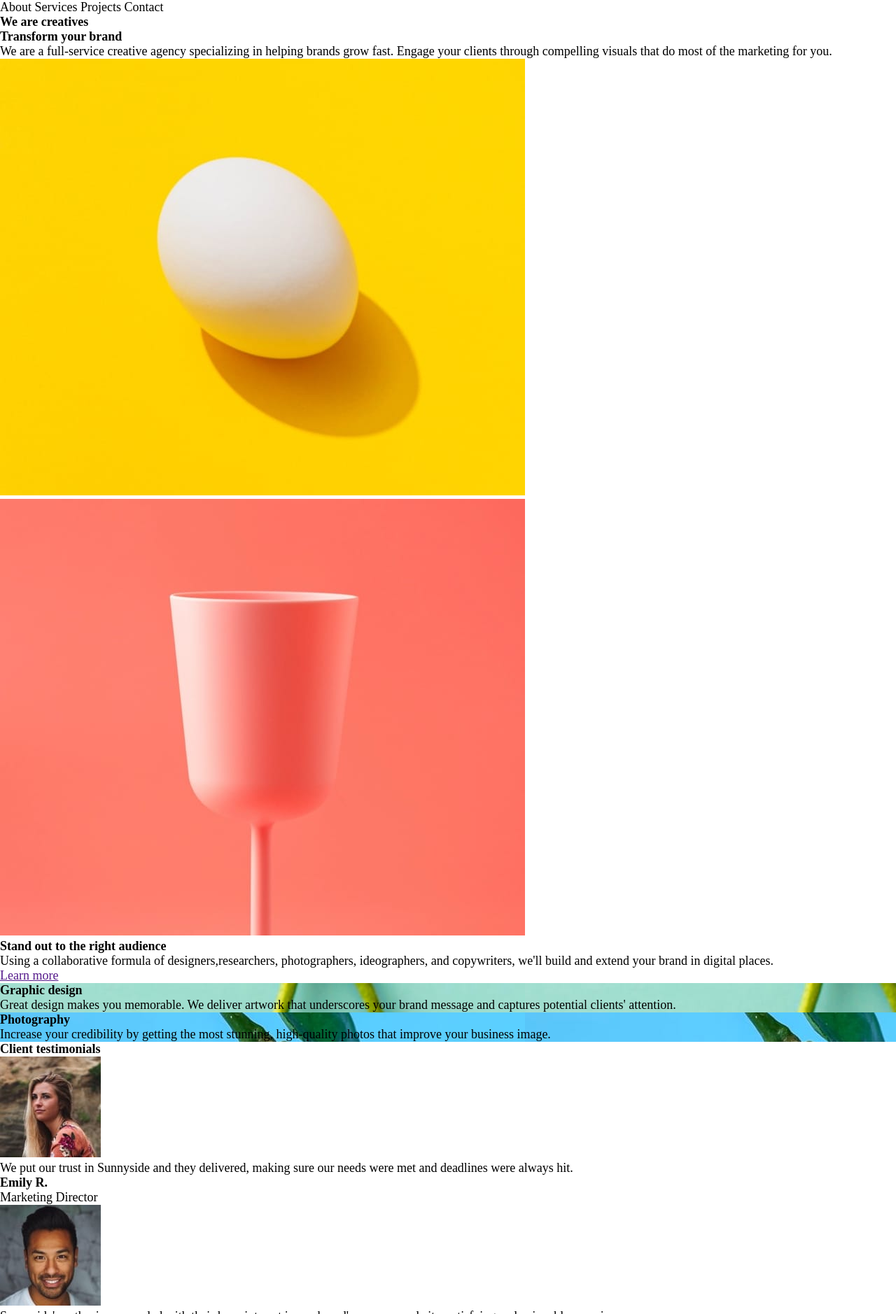
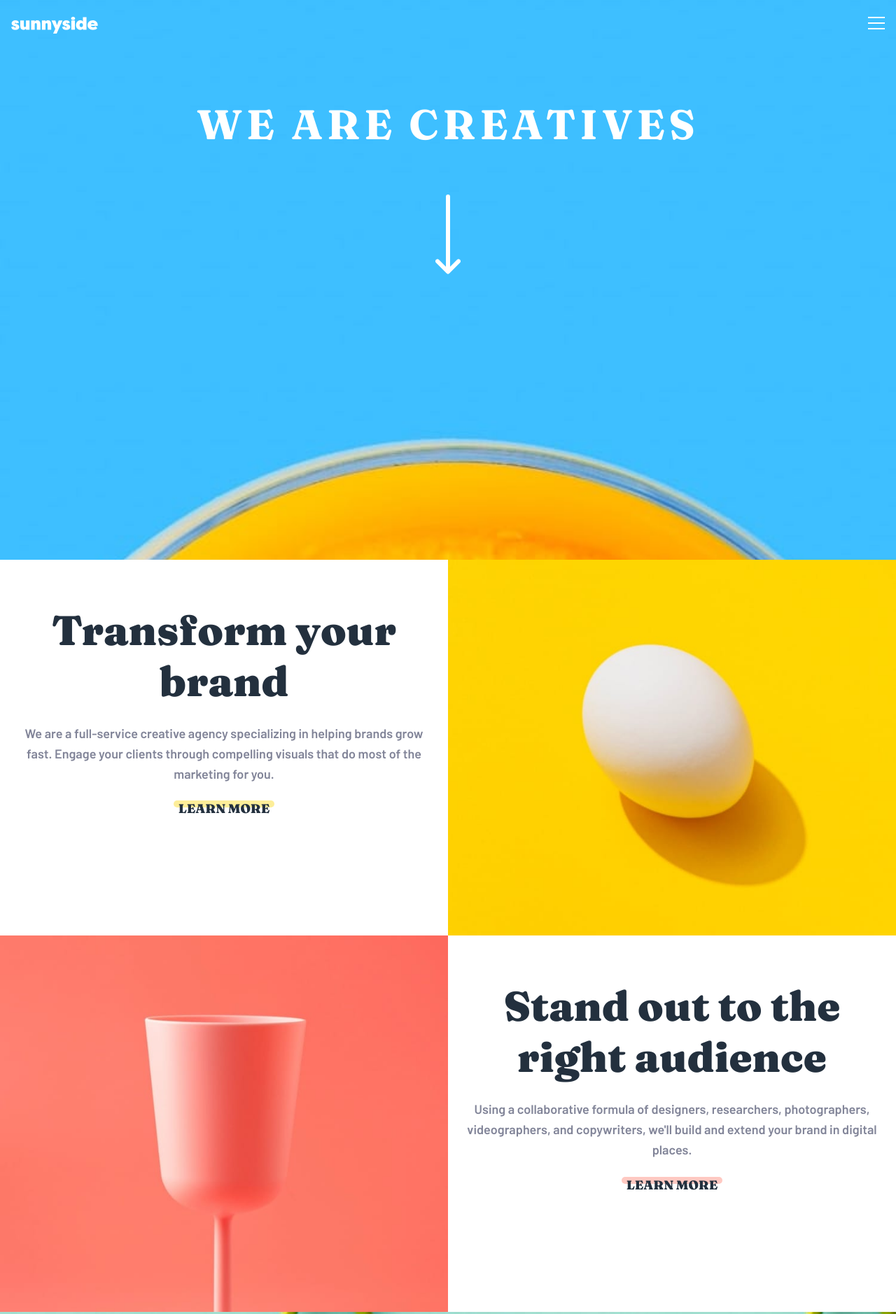
Before and after one commit to leandroreiz/sunnyside-agency, a website built with Parcel: page index.html in a window 1280 px wide. Shown: the top 1878 px of the page at 70% size. Built offline with nearby package versions, Linux system fonts and the light colour scheme.

Commit message:
Style hero and branding sections

```diff
--- a/index.html
+++ b/index.html
@@ -16,52 +16,99 @@
 
     <link rel="stylesheet" href="style.scss" />
   </head>
-  <body>
-    <header>
-      <nav>About Services Projects Contact</nav>
-      <h1>We are creatives</h1>
+
+  <body class="text-md">
+    <header class="header container text-center">
+      <nav class="navbar flex px-4 py-6">
+        <a href="/" aria-label="go home">
+          <img src="./images/logo.svg" alt="sunnyside logo" />
+        </a>
+
+        <!-- Navigation Bar Items -->
+        <div class="navbar--items none">
+          <ul role="menubar">
+            <li role="none">
+              <a href="/" role="menuitem">About</a>
+            </li>
+            <li role="none">
+              <a href="/" role="menuitem">Services</a>
+            </li>
+            <li role="none">
+              <a href="/" role="menuitem">Projects</a>
+            </li>
+            <li role="none">
+              <a href="/" class="contact-btn" role="menuitem">Contact</a>
+            </li>
+          </ul>
+        </div>
+
+        <div class="menu-icon" aria-label="open menu">
+          <img src="./images/icon-hamburger.svg" alt="menu icon" />
+        </div>
+      </nav>
+
+      <h1 class="text-xl text-white uppercase font-heading--700 py-16">
+        We are creatives
+      </h1>
+
+      <img src="./images/icon-arrow-down.svg" alt="arrow pointing down" />
     </header>
 
     <main>
       <section>
-        <div>
-          <div>
-            <h2>Transform your brand</h2>
-            <p>
+        <div class="container text-center">
+          <div class="brand-section flex flex-wrap-reverse">
+            <div class="px-6 py-16">
+              <h2
+                class="brand-section--heading font-heading--900 text-blue--dark text-xl mb-6"
+              >
+                Transform your brand
+              </h2>
+              <p class="brand-section--text font-body text-gray--normal mb-6">
                 We are a full-service creative agency specializing in helping
                 brands grow fast. Engage your clients through compelling visuals
                 that do most of the marketing for you.
               </p>
+              <a class="learn-more--yellow" href="/">Learn more</a>
             </div>
 
             <div>
               <img
                 src="./images/mobile/image-transform.jpg"
+                class="wh-100"
                 alt="an egg with a yellow background"
               />
             </div>
+          </div>
 
+          <div class="brand-section flex flex-wrap">
             <div>
               <img
                 src="./images/mobile/image-stand-out.jpg"
+                class="wh-100"
                 alt="a pink-ish glass with a pink background"
               />
             </div>
 
-          <div>
-            <h2>Stand out to the right audience</h2>
-            <p>
-              Using a collaborative formula of designers,researchers,
-              photographers, ideographers, and copywriters, we'll build and
+            <div class="px-6 py-16">
+              <h2
+                class="brand-section--heading font-heading--900 text-blue--dark text-xl mb-6"
+              >
+                Stand out to the right audience
+              </h2>
+              <p class="brand-section--text font-body text-gray--normal mb-6">
+                Using a collaborative formula of designers, researchers,
+                photographers, videographers, and copywriters, we'll build and
                 extend your brand in digital places.
               </p>
-            <a href="">Learn more</a>
+              <a class="learn-more--red" href="">Learn more</a>
+            </div>
           </div>
         </div>
       </section>
 
       <section>
-        <div class="graphic-design">
+        <div class="graphic-container">
           <h2>Graphic design</h2>
           <p>
             Great design makes you memorable. We deliver artwork that
@@ -70,7 +117,7 @@
           </p>
         </div>
 
-        <div class="photography">
+        <div class="photography-container">
           <h2>Photography</h2>
           <p>
             Increase your credibility by getting the most stunning, high-quality
@@ -126,7 +173,7 @@
           <!-- images -->
         </div>
         <div>
-          <h2>Sunnyside</h2>
+          <h2>sunnyside</h2>
           <div>
             <a href="#">About</a>
             <a href="#">Services</a>
--- a/style.scss
+++ b/style.scss
@@ -1,3 +1,16 @@
+@import url('https://fonts.googleapis.com/css2?family=Barlow:wght@600&family=Fraunces:wght@700;900&display=swap');
+
+*, *::after, *::before {
+  margin: 0;
+  padding: 0;
+  box-sizing: border-box;
+}
+
+///////////////////////////////////
+// Mixins
+
+// Source: https://levelup.gitconnected.com/the-easier-way-to-write-media-queries-with-scss-mixin-c7c956150551
+
 $sm: 375px;
 $md: 800px;
 $lg: 1440px;
@@ -12,6 +25,10 @@ $lg: 1440px;
   }
 }
 
+///////////////////////////////////
+// Auto-generated classes
+
+// Padding, Margin and Gap
 $base: 1rem;
 
 $sizes: (
@@ -64,8 +81,15 @@ $directions: (
       }
     }
   }
+
+  .gap {
+    &-#{$size} {
+      gap: $sizeValue;
+    }
+  }
 }
 
+// Display
 $displays: block, none, inline, inline-block, flex, grid;
 
 @each $display in $displays {
@@ -74,34 +98,44 @@ $displays: block, none, inline, inline-block, flex, grid;
   }
 }
 
+// Positions
+$positions: relative, absolute;
+
+@each $position in $positions {
+  .#{$position} {
+    position: #{$position};
+  }
+}
+
+// Primary and Neutral Colors List
 $colors: (
-  // Primary Colors
-  "primary-red": "hsl(7, 99%, 70%)",
-  "primary-yellow": "hsl(51, 100%, 49%)",
-  "primary-green--dark": "hsl(167, 40%, 24%)",
-  "primary-blue": "hsl(198, 62%, 26%)",
-  "primary-green--light": "hsl(168, 34%, 41%)",
-  // Neutral Colors
-  "neutral-blue--dark": "hsl(212, 27%, 19%)",
-  "neutral-gray--dark": "hsl(213, 9%, 39%)",
-  "neutral-gray--normal": "hsl(232, 10%, 55%)",
-  "neutral-gray--light": "hsl(210, 4%, 67%)",
+  "red": "hsl(7, 99%, 70%)",
+  "blue": "hsl(198, 62%, 26%)",
+  "yellow": "hsl(51, 100%, 49%)",
+  "green--dark": "hsl(167, 40%, 24%)",
+  "green--light": "hsl(168, 34%, 41%)",
+  "blue--dark": "hsl(212, 27%, 19%)",
+  "gray--dark": "hsl(213, 9%, 39%)",
+  "gray--normal": "hsl(232, 10%, 55%)",
+  "gray--light": "hsl(210, 4%, 67%)",
   "white": "hsl(0, 0%, 100%)",
 );
 
+// Background and Text Color
 @each $color, $value in $colors {
   .bg-#{$color} {
     background-color: #{$value};
   }
+
   .text-#{$color} {
     color: #{$value};
   }
 }
 
-
+// Font Size List
 $fontSizes: (
   "sm": clamp(0.94rem, calc(0.94rem + 0.00vw), 0.94rem),
-  "md": clamp(1.35rem, calc(1.24rem + 0.48vw), 1.67rem),
+  "md": 18px,
   "lg": clamp(1.62rem, calc(1.41rem + 0.90vw), 2.22rem),
   "xl": clamp(2.33rem, calc(1.76rem + 2.43vw), 3.95rem),
   "2xl": clamp(7.01rem, calc(2.07rem + 5.49vw), 3.36rem),
@@ -113,18 +147,146 @@ $fontSizes: (
   }
 }
 
-// Main block
-*, *::after, *::before {
-  margin: 0;
-  padding: 0;
-  box-sizing: border-box;
-  font-size: 18px;
+// Text Aligment
+$textPositions: (start, end, left, right, center, justify, match-parent);
+
+@each $textPosition in $textPositions {
+  .text-#{$textPosition} {
+    text-align: $textPosition;
+  }
 }
 
-.graphic-design {
+///////////////////////////////////
+// Helper classes
+
+.container {
+  width: 100%;
+  max-width: 1440px;
+  margin-inline: auto;
+}
+
+.flex {
+  &-wrap {
+    flex-wrap: wrap;
+  }
+
+  &-wrap-reverse {
+    flex-wrap: wrap-reverse;
+  }
+}
+
+.grid {
+  &-col-2 {
+    grid-template-columns: 1fr 1fr;
+  }
+
+  &-col-3 {
+    grid-template-columns: 1fr 1fr 1fr;
+  }
+
+  &-col-4 {
+    grid-template-columns: 1fr 1fr 1fr 1fr;
+  }
+}
+
+.font-heading--700 {
+  font-family: 'Fraunces', serif;
+  font-weight: 700;
+}
+
+.font-heading--900 {
+  font-family: 'Fraunces', serif;
+  font-weight: 900;
+}
+
+.font-body {
+  font-family: 'Barlow', sans-serif;
+}
+
+.uppercase {
+  text-transform: uppercase;
+}
+
+.text-center-left {
+  @include minMedia(text-align, center, ($md: left));
+}
+
+.wh-100 {
+  width: 100%;
+  height: 100%;
+}
+
+///////////////////////////////////
+// Custom classes
+
+h1 {
+  letter-spacing: 0.1em;
+}
+
+.header {
+  @include minMedia(background-image, url('./images/mobile/image-header.jpg'), ($lg: url('./images/desktop/image-header.jpg')));
+  background-size: cover;
+  background-position: center;
+  height: 100vh;
+}
+
+.navbar {
+  width: 100%;
+  justify-content: space-between;
+}
+
+.brand-section > * {
+  @include minMedia(flex, 0 1 100%, ($md: 0 1 50%));
+}
+
+.brand-section--text {
+  line-height: 1.6;
+}
+
+.learn-more--yellow,
+.learn-more--red {
+  font-family: 'Fraunces', serif;
+  font-weight: 900;
+  text-transform: uppercase;
+  text-decoration: none;
+  color: hsl(212, 27%, 19%);
+  position: relative;
+
+  &::before {
+    content: '';
+    background-color: hsl(51, 100%, 49%);
+    position: absolute;
+    left: -5%;
+    bottom: -2;
+    height: 10px;
+    width: 110%;
+    border-radius: 30px;
+    opacity: 0.4;
+    z-index: -1;
+    transition: opacity .2s ease;
+  }
+
+  &:hover::before {
+    opacity: 1;
+  }
+}
+
+.learn-more--red {
+  &::before {
+    background-color: hsl(7, 99%, 70%);
+  }
+}
+
+.contact-btn {
+  background-color: hsl(51, 100%, 49%);
+}
+
+/////////////////////////////////////
+
+.graphic-container {
   background-image: url('./images/mobile/image-graphic-design.jpg');
 }
 
-.photography {
+.photography-container {
   background-image: url('./images/mobile/image-photography.jpg');
 }
```
Lines whose indentation alone changed are shown as unchanged.
